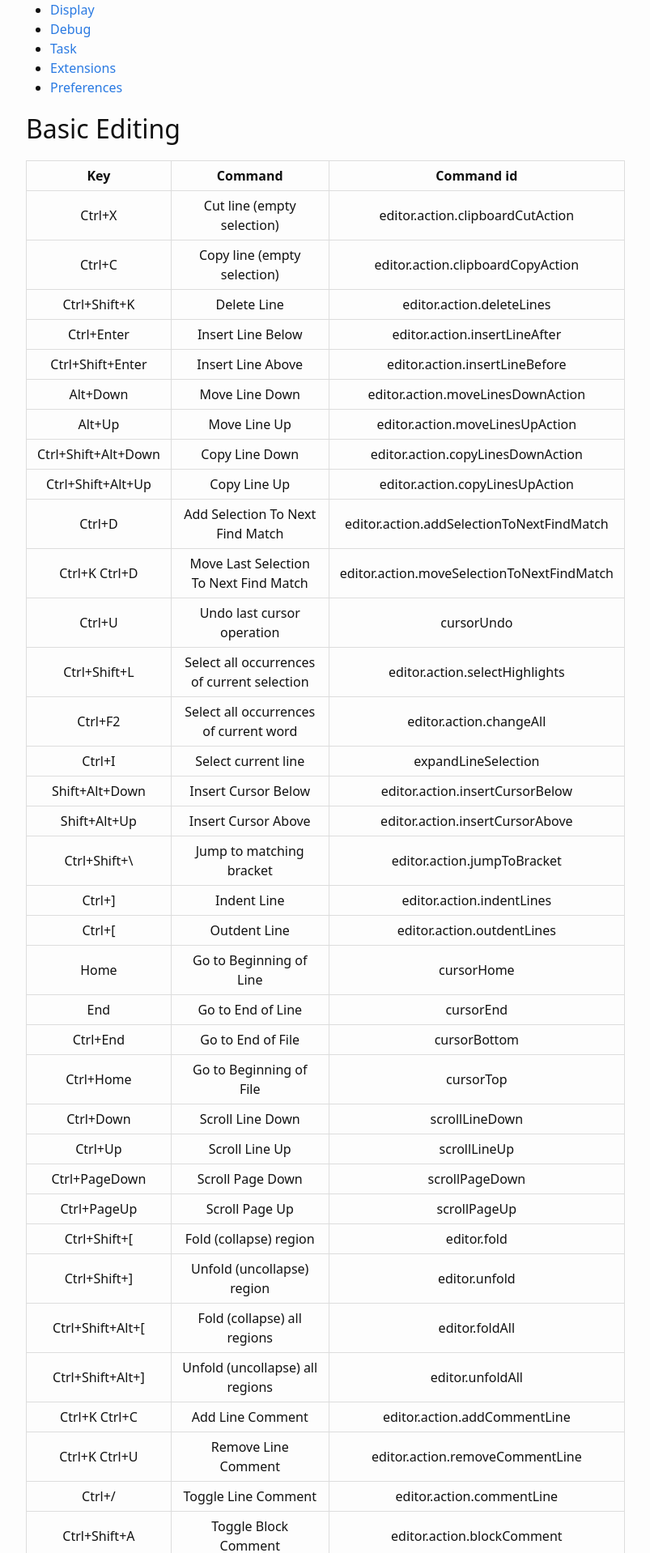
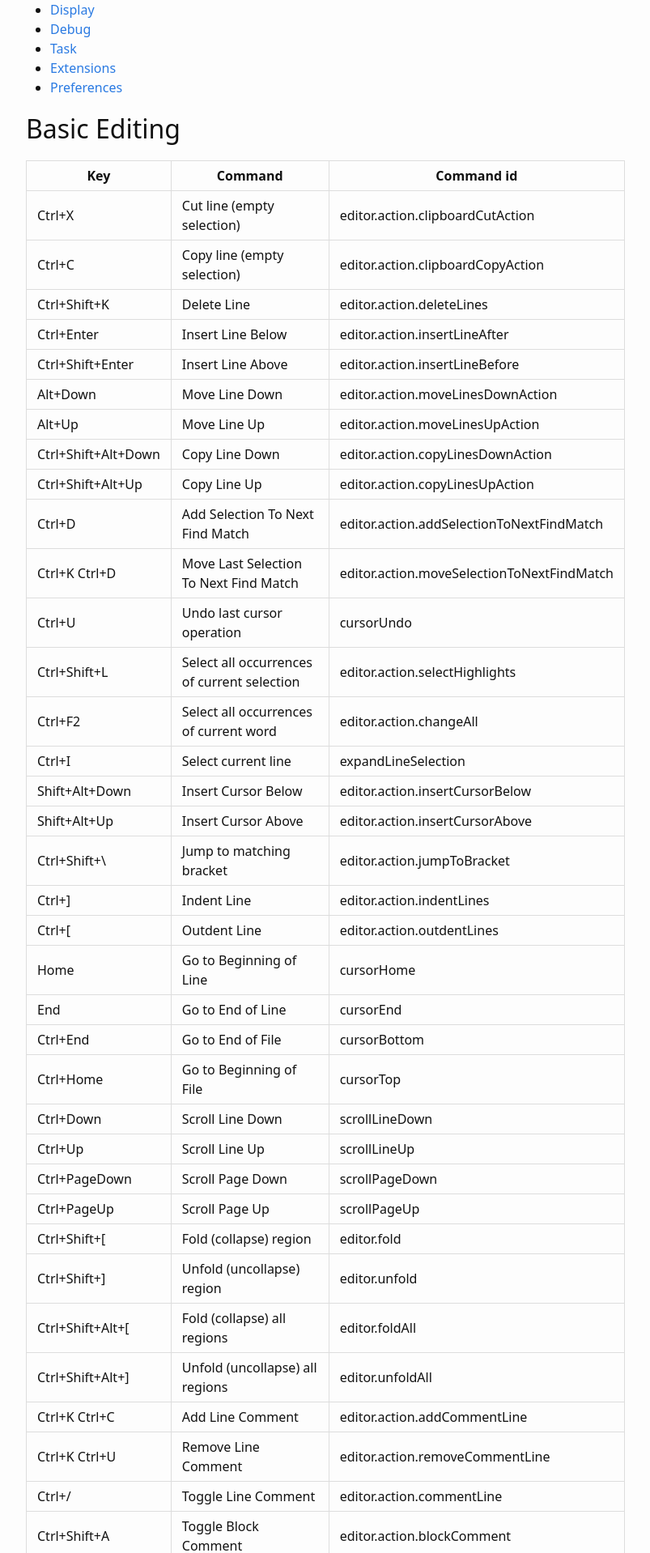
Before and after one commit to dgeibi/dgeibi.github.com, a Jekyll site: the page built from _posts/2016-04-17-vscode-keybinding.md, in a window 1280 px wide. Shown: the part 422-2340 px from the top of the page at 81% size, without its empty margins (238-1041 px from the left). Built offline with Jekyll 4.4.1, drawn with Linux system fonts in a browser that asks for light colours.

Commit message:
Update main.scss

```diff
--- a/css/main.scss
+++ b/css/main.scss
@@ -55,7 +55,7 @@ $on-laptop:        800px;
 
 table{
     border-collapse: collapse;
-    //border-spacing: 0;
+    border-spacing: 0;
     border:1px solid #DDDDDD;
 }
 
@@ -67,7 +67,6 @@ th{
 }
 
 td{
-    text-align: center;
     vertical-align: middle;
     border:1px solid #DDDDDD;
     padding: 6px 13px 6px 13px;
```
